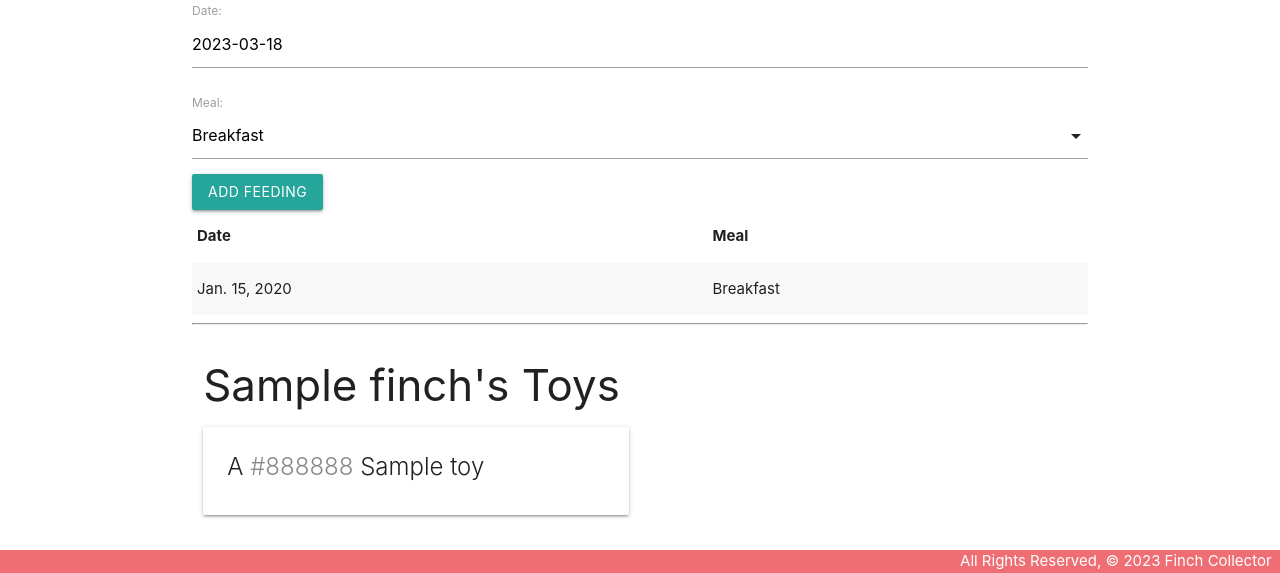
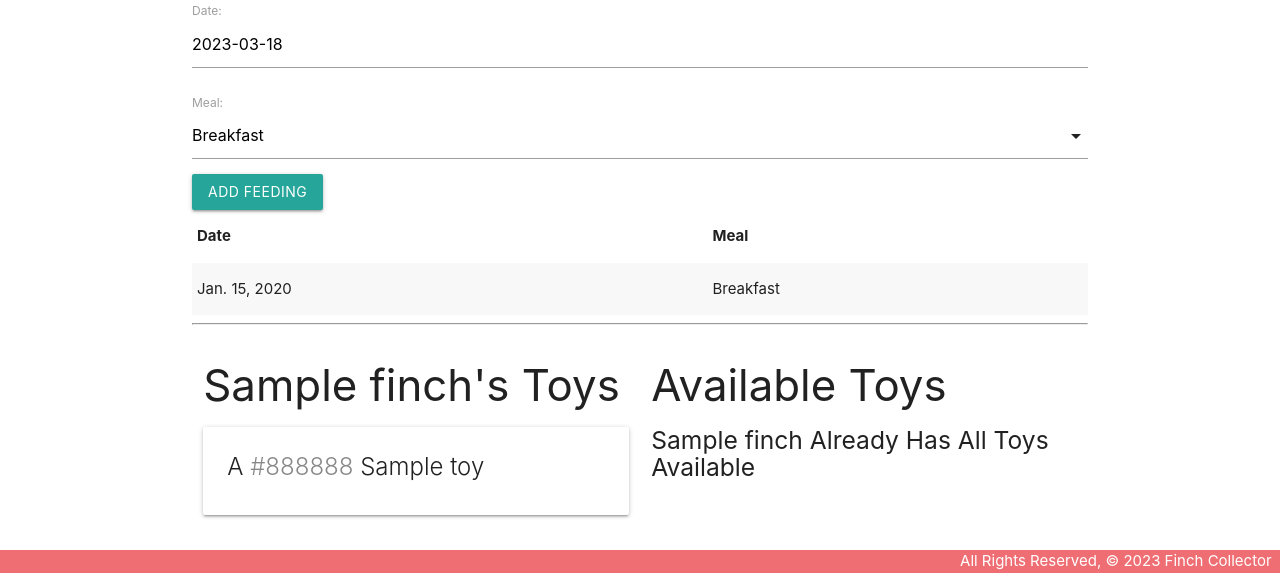
Before and after one commit to ben-manning/finchcollector, a Django app: page /finches/1 in a window 1280 px wide. Shown: the part 427-1000 px from the top of the page. Run offline with Django 4.2, Linux system fonts and the light colour scheme; tables that the repository leaves empty hold one stand-in row (values such as "Sample post").

Commit message:
finished with the lab

```diff
--- a/main_app/templates/finches/detail.html
+++ b/main_app/templates/finches/detail.html
@@ -59,6 +59,28 @@
     {% endif %}
   </div>
   <!-- Available toys will come after this line -->
+  <div class="col s6">
+    <h3>Available Toys</h3>
+    {% if toys.count %}
+      {% for toy in toys.all %}
+        <div class="card">
+          <div class="card-content">
+            <span class="card-title">
+              A <span style="color: {{ toy.color }}">{{ toy.color }}</span> {{ toy.name }}
+            </span>
+          </div>
+          <div class="card-action">
+            <form action="{% url 'assoc_toy' finch.id toy.id %}" method="POST">
+              {% csrf_token %}
+              <button type="submit" class="btn">Add</button>
+            </form>
+          </div>
+        </div>
+      {% endfor %}
+    {% else %}
+      <h5>{{ finch.name }} Already Has All Toys Available</h5>
+    {% endif %}
+  </div>
 
 <script>
   const dateEl = document.getElementById('id_date');
--- a/main_app/urls.py
+++ b/main_app/urls.py
@@ -10,6 +10,7 @@ urlpatterns = [
     path('finches/<int:pk>/update/', views.FinchUpdate.as_view(), name='finches_update'),
     path('finches/<int:pk>/delete/', views.FinchDelete.as_view(), name='finches_delete'),
     path('finches/<int:finch_id>/add_feeding/', views.add_feeding, name='add_feeding'),
+    path('finches/<int:finch_id>/assoc_toy/<int:toy_id>/', views.assoc_toy, name='assoc_toy'),
     path('toys/', views.ToyList.as_view(), name='toys_index'),
     path('toys/<int:pk>/', views.ToyDetail.as_view(), name='toys_detail'),
     path('toys/create/', views.ToyCreate.as_view(), name='toys_create'),
--- a/main_app/views.py
+++ b/main_app/views.py
@@ -19,10 +19,14 @@ def finches_index(request):
 
 def finches_detail(request, finch_id):
   finch = Finch.objects.get(id=finch_id)
+
+  id_list = finch.toys.all().values_list('id')
+  toys_finch_doesnt_have = Toy.objects.exclude(id__in=id_list)
   feeding_form = FeedingForm()
   return render(request, 'finches/detail.html', {
     'finch': finch,
-    'feeding_form': feeding_form
+    'feeding_form': feeding_form,
+    'toys': toys_finch_doesnt_have
   })
 
 def add_feeding(request, finch_id):
@@ -37,9 +41,13 @@ def add_feeding(request, finch_id):
     new_feeding.save()
   return redirect('detail', finch_id=finch_id)
 
+def assoc_toy(request, finch_id, toy_id):
+  Finch.objects.get(id=finch_id).toys.add(toy_id)
+  return redirect('detail', finch_id=finch_id)
+
 class FinchCreate(CreateView):
   model = Finch
-  fields = '__all__'
+  fields = ['name', 'breed', 'description']
 
 class FinchUpdate(UpdateView):
   model = Finch
```
